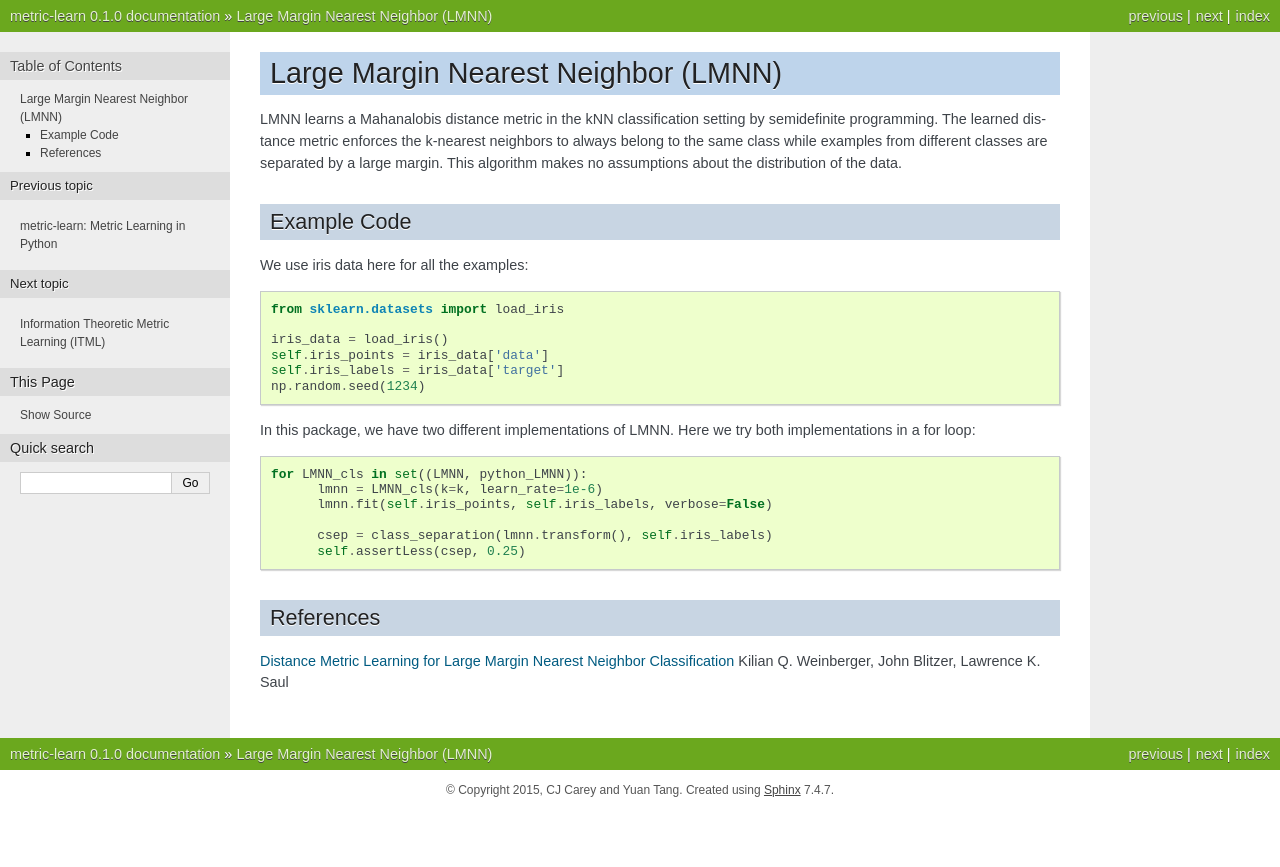
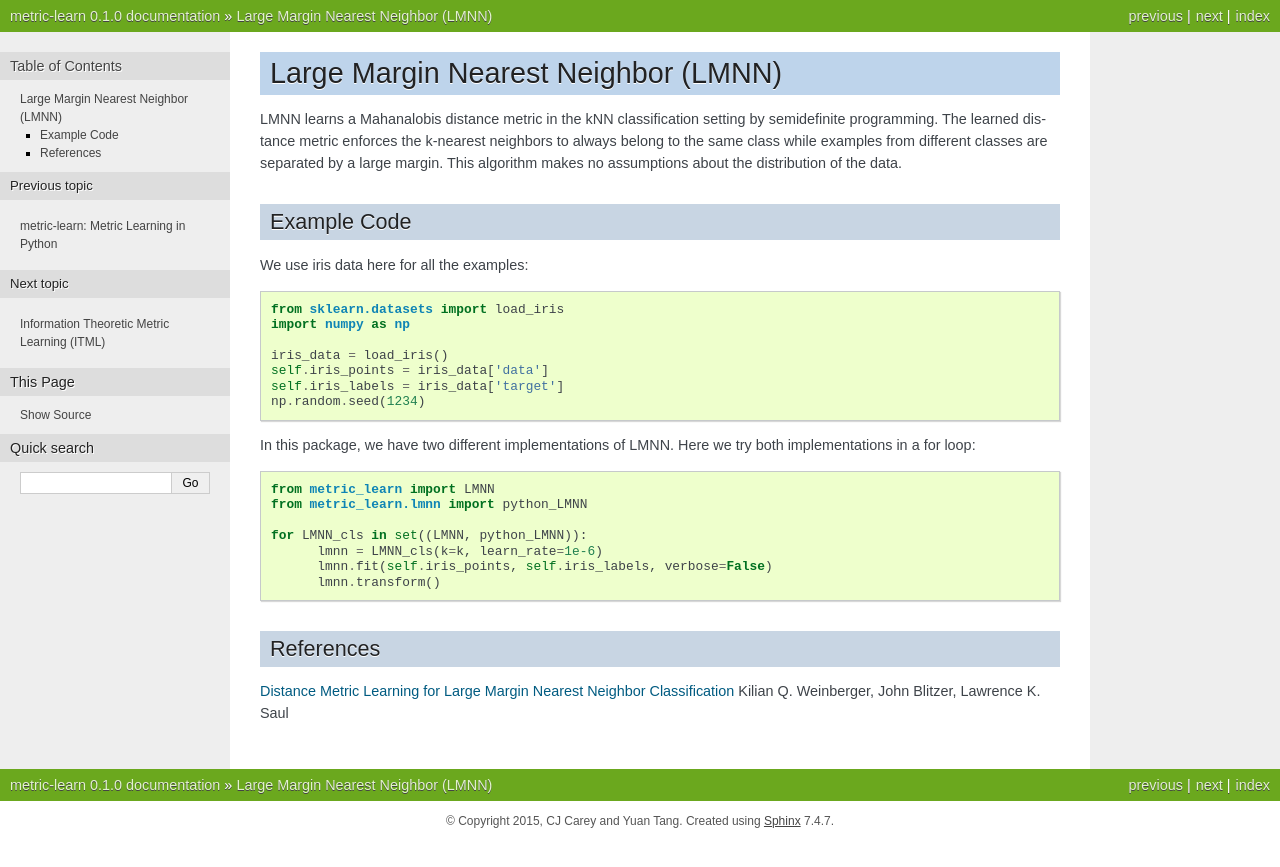
Before and after one commit to scikit-learn-contrib/metric-learn, a Sphinx documentation site: the page built from doc/source/algorithms/lmnn.rst, in a window 1280 px wide. Shown: the top 867 px of the page. Built offline with Sphinx 7.4.7, drawn with Linux system fonts in a browser that asks for light colours.

```diff
--- a/doc/source/algorithms/lmnn.rst
+++ b/doc/source/algorithms/lmnn.rst
@@ -8,6 +8,7 @@ Example Code
 We use iris data here for all the examples:
 ::
 	from sklearn.datasets import load_iris
+	import numpy as np
 
 	iris_data = load_iris()
 	self.iris_points = iris_data['data']
@@ -16,12 +17,13 @@ We use iris data here for all the examples:
 
 In this package, we have two different implementations of LMNN. Here we try both implementations in a for loop:
 ::
+	from metric_learn import LMNN
+	from metric_learn.lmnn import python_LMNN
+
 	for LMNN_cls in set((LMNN, python_LMNN)):
 	      lmnn = LMNN_cls(k=k, learn_rate=1e-6)
 	      lmnn.fit(self.iris_points, self.iris_labels, verbose=False)
-
-	      csep = class_separation(lmnn.transform(), self.iris_labels)
-	      self.assertLess(csep, 0.25)
+	      lmnn.transform()
 
 References
 ------------------
```
Also changed, not shown: doc/source/algorithms/itml.rst (+11 -0 lines).
